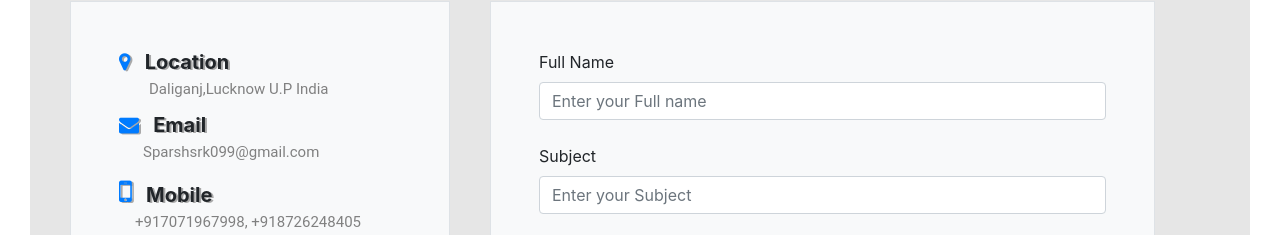
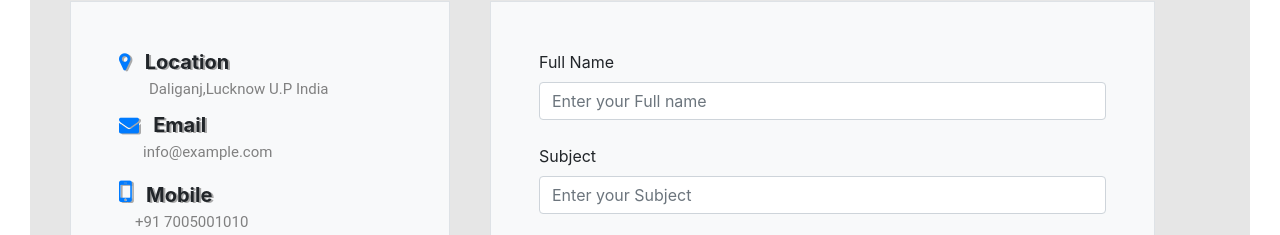
Before and after one commit to Shah-Hussain/Modernwebsite, a plain HTML site: page index.html in a window 1280 px wide. Shown: the part 4488-4723 px from the top of the page. Drawn offline with nearby package versions, Linux system fonts and the light colour scheme.

Commit message:
change details

```diff
--- a/index.html
+++ b/index.html
@@ -331,11 +331,11 @@ tempor incididunt ut labore et dolore magna aliqua. </p>
 
 
 						<h5 ><span class="fa fa-envelope  text-primary" style="font-size:20px; "></span> &nbsp; Email</h5>
-						<p class=" pl-4">Sparshsrk099@gmail.com</p>
+						<p class=" pl-4"> info@example.com</p>
 
 
 						<h5 ><span class="fa fa-mobile text-primary" style="font-size:30px; "></span> &nbsp; Mobile</h5>
-						<p class="pl-3 ">+917071967998, +918726248405</p>
+						<p class="pl-3 ">+91 7005001010</p>
 
 						<div class="mapouter"><div class="gmap_canvas"><iframe width="369" height="404" id="gmap_canvas" src="https://maps.google.com/maps?q=daliganj%20lucknow%20india&t=&z=13&ie=UTF8&iwloc=&output=embed" frameborder="0" scrolling="no" marginheight="0" marginwidth="0"></iframe><a href="https://www.embedgooglemap.net">embedding maps in website</a></div></div>
 
@@ -375,7 +375,7 @@ tempor incididunt ut labore et dolore magna aliqua. </p>
               <p>
                 Gomti Nagar Lucknow ,  <br>
                U.P  India<br><br>
-                <strong>Phone:</strong> +91 7071967998<br>
+                <strong>Phone:</strong> +91 7070040211<br>
                 <strong>Email:</strong> info@example.com<br>
               </p>
               <div class="social-links mt-3">
```
